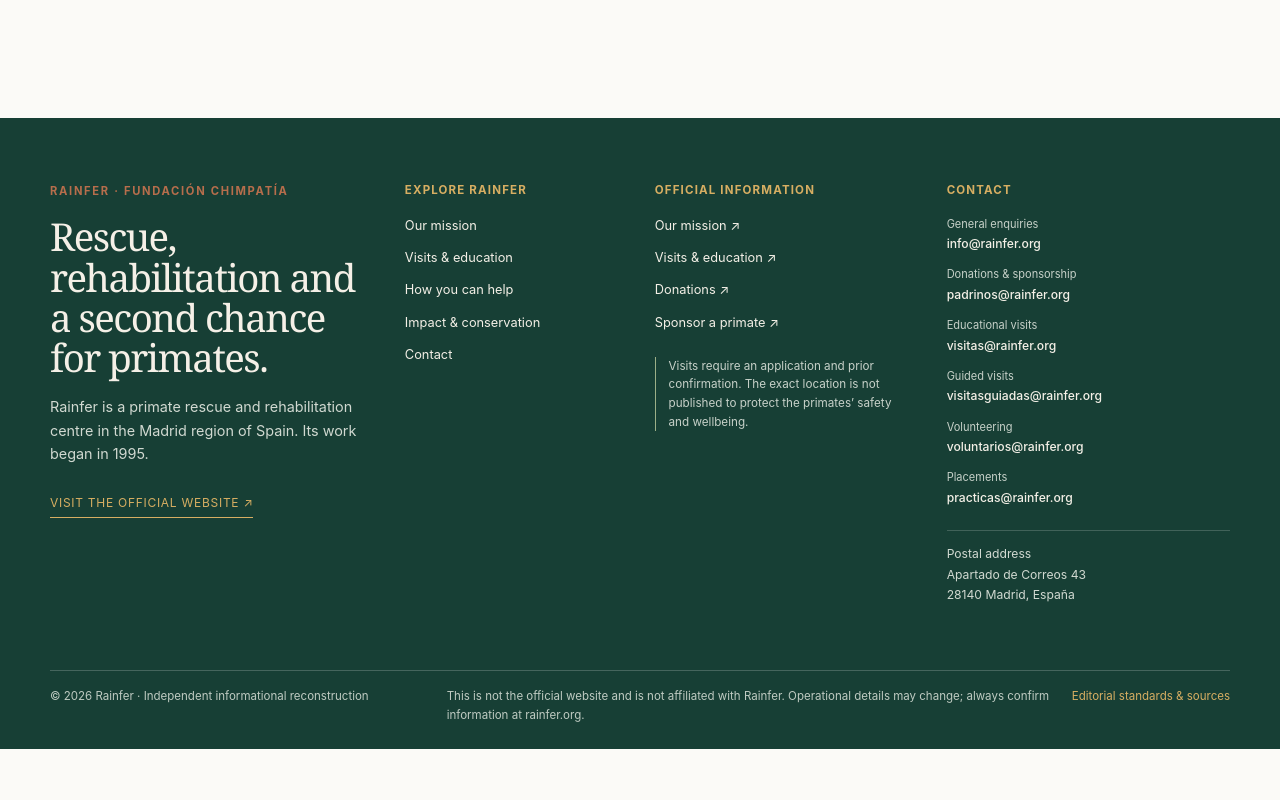
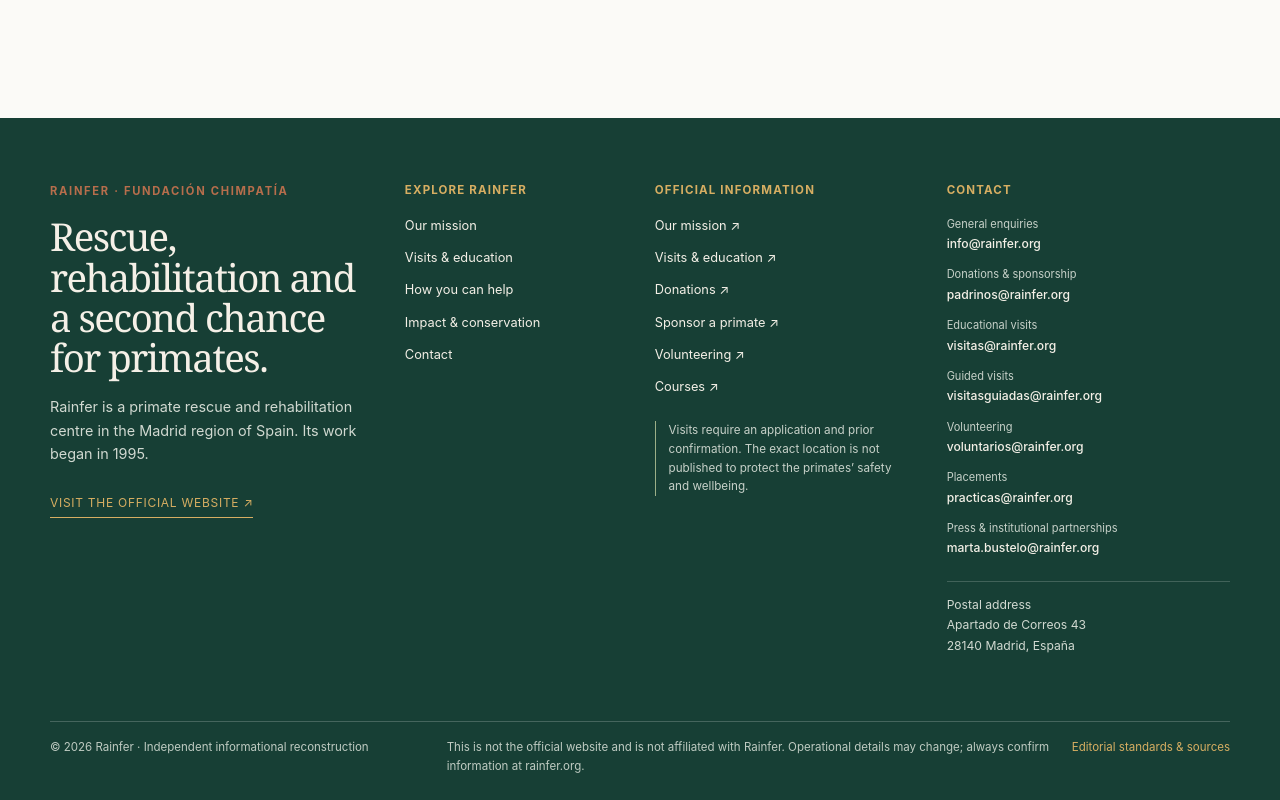
Before and after one commit to itsbaask/rainfer-sanctuary, an Astro site: page /en in a window 1280 px wide. Shown: the part 8604-9404 px from the top of the page. Before the commit the page ends 9353 px from the top, so only its background shows below. Built offline with nearby package versions, Linux system fonts and the light colour scheme; Astro itself is replaced by a stand-in of ours; no server answers.

Commit message:
Complete footer with official volunteering, courses and press contacts

```diff
--- a/src/components/Footer.astro
+++ b/src/components/Footer.astro
@@ -11,6 +11,8 @@ const officialPages = [
   { label: isEs ? 'Visitas y educación' : 'Visits & education', href: 'https://rainfer.org/visitanos/' },
   { label: isEs ? 'Donaciones' : 'Donations', href: 'https://rainfer.org/que-puedes-hacer-tu/donaciones/' },
   { label: isEs ? 'Apadrina un primate' : 'Sponsor a primate', href: 'https://rainfer.org/que-puedes-hacer-tu/apadrina-un-primate/' },
+  { label: isEs ? 'Voluntariado' : 'Volunteering', href: 'https://rainfer.org/que-puedes-hacer-tu/voluntariado/' },
+  { label: isEs ? 'Cursos' : 'Courses', href: 'https://rainfer.org/cursos/' },
 ];
 const contacts = [
   { label: isEs ? 'Información general' : 'General enquiries', email: 'info@rainfer.org' },
@@ -19,6 +21,7 @@ const contacts = [
   { label: isEs ? 'Visitas guiadas' : 'Guided visits', email: 'visitasguiadas@rainfer.org' },
   { label: isEs ? 'Voluntariado' : 'Volunteering', email: 'voluntarios@rainfer.org' },
   { label: isEs ? 'Prácticas' : 'Placements', email: 'practicas@rainfer.org' },
+  { label: isEs ? 'Prensa y colaboraciones institucionales' : 'Press & institutional partnerships', email: 'marta.bustelo@rainfer.org' },
 ];
 ---
 <footer class="site-footer">
```
